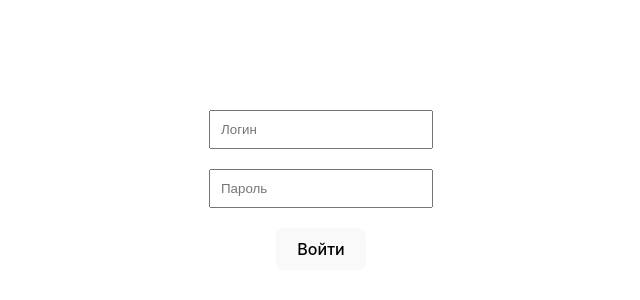
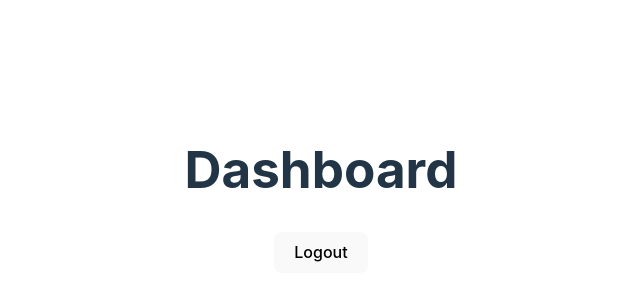
Before and after one commit to ikota2/landing-admin, a React (Vite) app: page /dashboard in a window 1280 px wide. Shown: the part 210-510 px from the top of the page, without its empty margins (319-959 px from the left). Built offline with nearby package versions, Linux system fonts and the light colour scheme; sample sign-in values are in the browser's storage.

Commit message:
dashboard, protectedRoute, logout

```diff
--- a/src/App.tsx
+++ b/src/App.tsx
@@ -1,12 +1,21 @@
+import { Navigate, Route, BrowserRouter as Router, Routes } from 'react-router-dom';
+import Login from './components/Login/Login';
+import ProtectedRoute from './components/ProtectedRoute/ProtectedRoute';
+import Dashboard from './components/Dashboard/Dashboard';
 import './App.css'
-import Login from './components/Login/Login';
 
 function App() {
 
   return (
-    <>
-      <Login />
-    </>
+    <Router>
+      <Routes>
+        <Route path="/login" element={<Login />} />
+        <Route path="/dashboard" element={<ProtectedRoute />}>
+          <Route path="" element={<Dashboard />} />
+        </Route>
+        <Route path="/" element={<Navigate to="/dashboard" />} />
+      </Routes>
+    </Router>
   )
 }
 
--- /dev/null
+++ b/src/components/Dashboard/Dashboard.tsx
@@ -0,0 +1,20 @@
+import { FC } from 'react';
+import { useNavigate } from 'react-router-dom';
+
+const Dashboard: FC = () => {
+  const navigate = useNavigate();
+
+  const logout = () => {
+    localStorage.removeItem('token');
+    navigate('/login');
+  };
+
+  return (
+    <div>
+      <h1>Dashboard</h1>
+      <button onClick={logout}>Logout</button>
+    </div>
+  );
+};
+
+export default Dashboard;
--- a/src/components/Login/Login.tsx
+++ b/src/components/Login/Login.tsx
@@ -1,4 +1,5 @@
 import { FC, useState } from 'react';
+import { useNavigate } from 'react-router-dom';
 import axios from 'axios';
 
 interface MessageState {
@@ -10,7 +11,7 @@ const Login: FC = () => {
   const [username, setUsername] = useState('');
   const [password, setPassword] = useState('');
   const [message, setMessage] = useState<MessageState>({ message: '', color: '' });
-  const [token, setToken] = useState<null | string>(null);
+  const navigate = useNavigate();
 
   const handleLogin = async (): Promise<void> => {
     try {
@@ -20,8 +21,8 @@ const Login: FC = () => {
       });
       if (response.status === 200) {
         setMessage({ message: 'Успешно', color: 'green' });
-        setToken(response.data.token);
-        console.log(token);
+        localStorage.setItem('token', response.data.token);
+        navigate('/dashboard');
       }
     } catch (error) {
       setMessage({ message: 'Неудача', color: 'red' });
--- /dev/null
+++ b/src/components/ProtectedRoute/ProtectedRoute.tsx
@@ -0,0 +1,10 @@
+import React from 'react';
+import { Navigate, Outlet } from 'react-router-dom';
+
+const ProtectedRoute: React.FC = () => {
+  const token = localStorage.getItem('token');
+
+  return token ? <Outlet /> : <Navigate to="/login" />;
+};
+
+export default ProtectedRoute;
```
